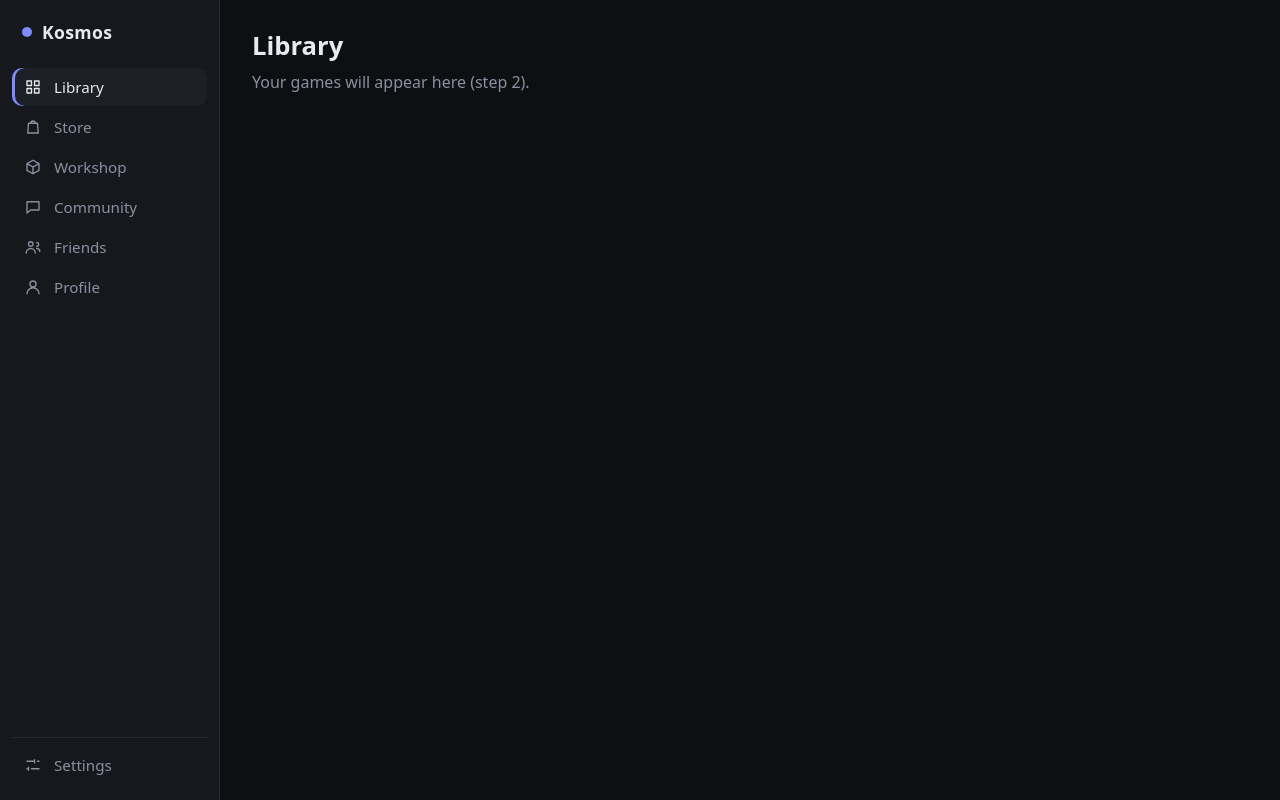
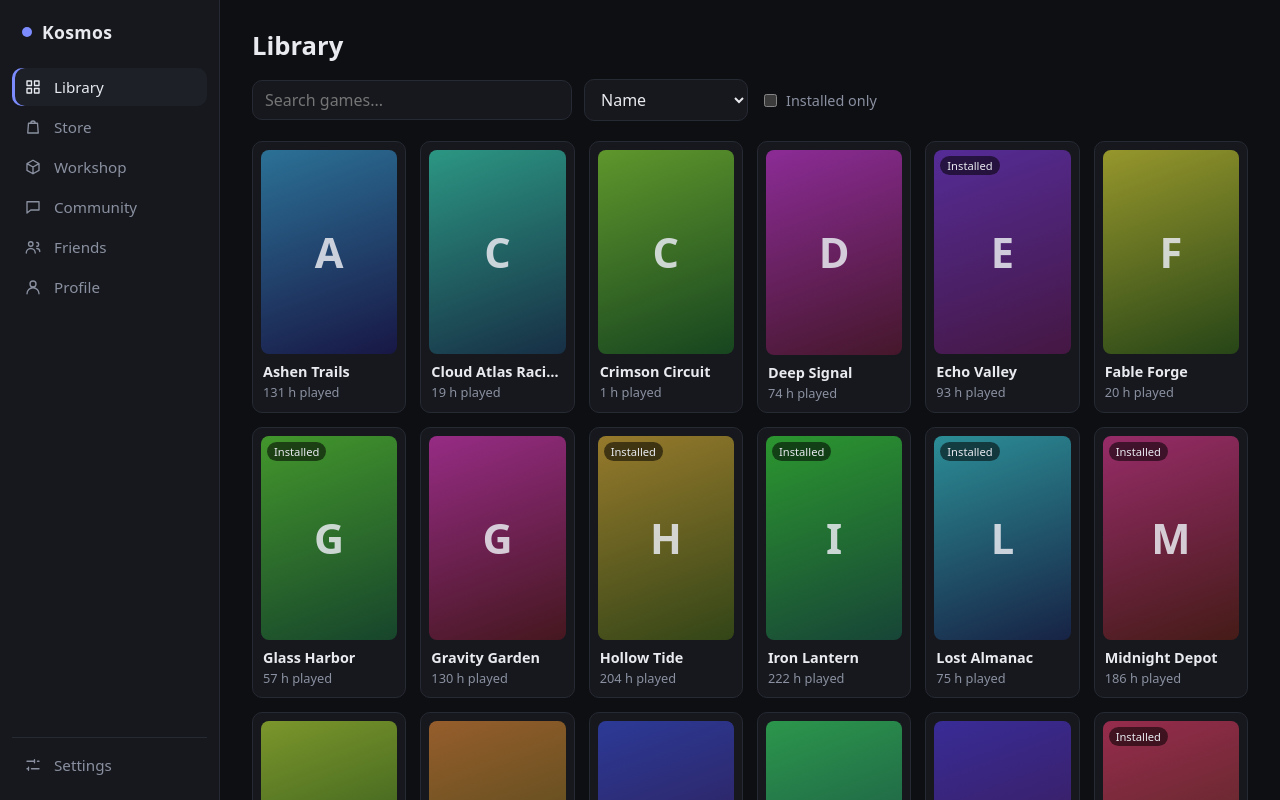
Before and after one commit to 0kosmos/kosmos, a SvelteKit app: page / in a window 1280 px wide. Built offline with nearby package versions, Linux system fonts and the light colour scheme.

Commit message:
Step 2A: library grid with fake games, search, sort, filter

```diff
--- /dev/null
+++ b/src/lib/components/GameTile.svelte
@@ -0,0 +1,60 @@
+<script lang="ts">
+  import type { Game } from "$lib/fakeGames";
+
+  let { game }: { game: Game } = $props();
+
+  const hue = $derived((game.appid * 47) % 360);
+</script>
+
+<article class="tile">
+  <div class="cover" style="--hue: {hue}">
+    <span>{game.name.charAt(0)}</span>
+    {#if game.installed}<em>Installed</em>{/if}
+  </div>
+  <h3>{game.name}</h3>
+  <p>{game.hours} h played</p>
+</article>
+
+<style>
+  .tile {
+    background: var(--surface);
+    border: 1px solid var(--border);
+    border-radius: var(--radius);
+    padding: 8px;
+  }
+  .cover {
+    position: relative;
+    aspect-ratio: 2 / 3;
+    border-radius: 8px;
+    display: grid;
+    place-items: center;
+    background: linear-gradient(160deg, hsl(var(--hue) 55% 38%), hsl(calc(var(--hue) + 40) 50% 18%));
+  }
+  .cover span {
+    font-size: 2.6rem;
+    font-weight: 700;
+    opacity: 0.85;
+  }
+  em {
+    position: absolute;
+    top: 6px;
+    left: 6px;
+    font-style: normal;
+    font-size: 0.7rem;
+    padding: 2px 7px;
+    border-radius: 999px;
+    background: rgba(0, 0, 0, 0.55);
+  }
+  h3 {
+    margin: 8px 2px 2px;
+    font-size: 0.9rem;
+    white-space: nowrap;
+    overflow: hidden;
+    text-overflow: ellipsis;
+  }
+  p {
+    margin: 0 2px 2px;
+    font-size: 0.8rem;
+    color: var(--text-dim);
+  }
+</style>
--- /dev/null
+++ b/src/lib/fakeGames.ts
@@ -0,0 +1,24 @@
+export interface Game {
+  appid: number;
+  name: string;
+  hours: number; // total playtime
+  lastPlayed: number; // time stamp
+  installed: boolean;
+}
+
+const names = [
+  "Star Harbor", "Pixel Knights", "Deep Signal", "Rogue Orchard",
+  "Neon Drift", "Mossbound", "Iron Lantern", "Cloud Atlas Racing",
+  "Tiny Kingdoms", "Echo Valley", "Gravity Garden", "Salt & Ember",
+  "Hollow Tide", "Crimson Circuit", "Paper Skies", "Lost Almanac",
+  "Orbit Chef", "Stonebreak", "Midnight Depot", "Wild Lanterns",
+  "Fable Forge", "Glass Harbor", "Zero Hour Cafe", "Ashen Trails",
+];
+
+export const FAKE_GAMES: Game[] = names.map((name, i) => ({
+  appid: 1000 + i,
+  name,
+  hours: (i * 37) % 240,
+  lastPlayed: Date.now() - ((i * 13) % 90) * 86400000,
+  installed: i % 3 === 0,
+}));
--- a/src/routes/+page.svelte
+++ b/src/routes/+page.svelte
@@ -1,5 +1,67 @@
 <script lang="ts">
-  import PagePlaceholder from "$lib/components/PagePlaceholder.svelte";
+  import GameTile from "$lib/components/GameTile.svelte";
+  import { FAKE_GAMES } from "$lib/fakeGames";
+
+  let query = $state("");
+  let sort = $state("name");
+  let onlyInstalled = $state(false);
+
+  const games = $derived.by(() => {
+    const q = query.trim().toLowerCase();
+    const list = FAKE_GAMES.filter(
+      (g) => g.name.toLowerCase().includes(q) && (!onlyInstalled || g.installed)
+    );
+    if (sort === "name") list.sort((a, b) => a.name.localeCompare(b.name));
+    if (sort === "hours") list.sort((a, b) => b.hours - a.hours);
+    if (sort === "recent") list.sort((a, b) => b.lastPlayed - a.lastPlayed);
+    return list;
+  });
 </script>
 
-<PagePlaceholder title="Library" text="Your games will appear here (step 2)." />
+<h1>Library</h1>
+
+<div class="bar">
+  <input type="search" placeholder="Search games..." bind:value={query} />
+
+  <select bind:value={sort} aria-label="Sort by">
+    <option value="name">Name</option>
+    <option value="hours">Most played</option>
+    <option value="recent">Recently played</option>
+  </select>
+
+  <label class="check">
+    <input type="checkbox" bind:checked={onlyInstalled} />
+    Installed only
+  </label>
+</div>
+
+{#if games.length === 0}
+  <p class="dim">No games match your search.</p>
+{:else}
+  <div class="grid">
+    {#each games as game (game.appid)}
+      <GameTile {game} />
+    {/each}
+  </div>
+{/if}
+
+<style>
+  h1 { margin: 0 0 16px; font-size: 1.6rem; }
+  .bar { display: flex; gap: 12px; align-items: center; margin-bottom: 20px; }
+  input[type="search"], select {
+    background: var(--surface);
+    border: 1px solid var(--border);
+    border-radius: var(--radius);
+    color: var(--text);
+    padding: 8px 12px;
+    font: inherit;
+  }
+  input[type="search"] { flex: 1; max-width: 320px; }
+  .check { display: flex; gap: 6px; align-items: center; color: var(--text-dim); font-size: 0.9rem; }
+  .dim { color: var(--text-dim); }
+  .grid {
+    display: grid;
+    grid-template-columns: repeat(auto-fill, minmax(150px, 1fr));
+    gap: 14px;
+  }
+</style>
```
